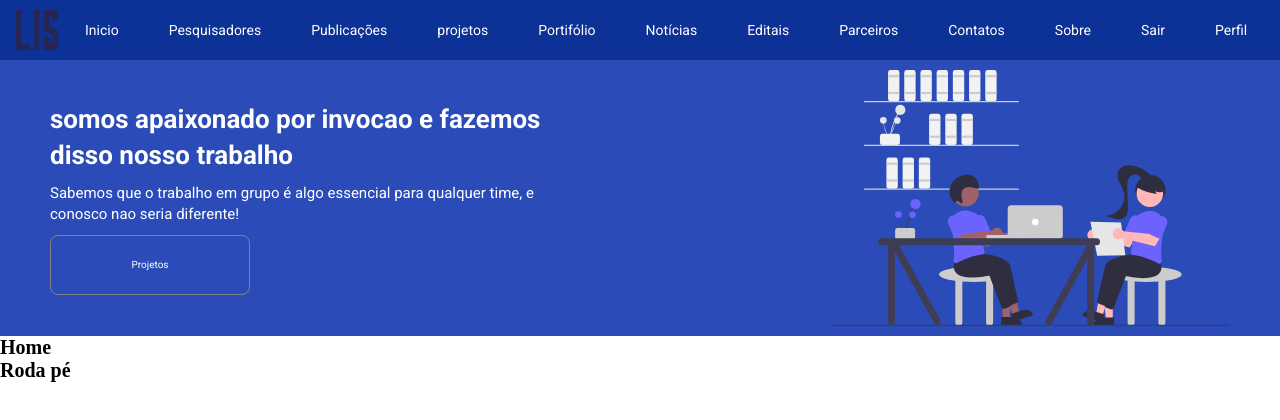
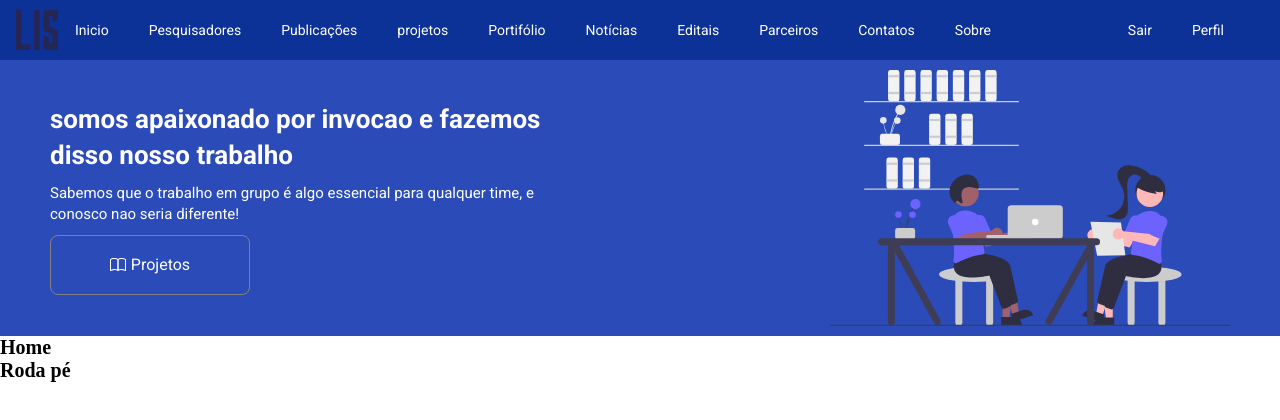
Before and after one commit to Allysonfreitas210695/project-LIS, a React (Create React App) app: page / in a window 1280 px wide. Shown: the top 420 px of the page. Built offline with nearby package versions, Linux system fonts and the light colour scheme.

Commit message:
icone no botao

```diff
--- a/src/components/Header/BannerMessege/index.tsx
+++ b/src/components/Header/BannerMessege/index.tsx
@@ -1,6 +1,8 @@
 import React from 'react';
 import styled from 'styled-components';
 import { Link } from 'react-router-dom';
+import {BsBook} from 'react-icons/bs';
+import './style.css'
 
 export const MessageContainer = styled.div`
   width: 70%;
@@ -35,6 +37,7 @@ const Description = styled.h2`
 
 const Button = styled(Link)`
     display: flex;
+    font-size: 1.2rem;
     border: 1px solid var(--color-grey);
     height: 6rem;
     justify-content: center;
@@ -45,6 +48,7 @@ const Button = styled(Link)`
 
     @media(min-width: 768px){
         width: 200px;
+        font-size: 1.6rem;
     }
 `
 
@@ -58,7 +62,7 @@ export default function Messegen(){
              Sabemos que o trabalho em grupo é algo essencial para qualquer time, e conosco nao seria diferente!
          </Description>
          <Button to="/projetos">
-             Projetos
+           <BsBook className="afasta"/> Projetos
          </Button>
      </MessageContainer>
     );
--- /dev/null
+++ b/src/components/Header/BannerMessege/style.css
@@ -0,0 +1,3 @@
+.afasta{
+    margin-right: 5px;
+}
--- a/src/components/Header/Menu/index.tsx
+++ b/src/components/Header/Menu/index.tsx
@@ -34,7 +34,7 @@ const MenuHeaderNavigtion = styled.nav`
     transition: transform 2s;
 
     @media(min-width: 768px){
-        transform: none;
+          transform: none;
           background-color: transparent;
           display: flex;
           position: static;
--- a/src/components/Header/MenuList/index.tsx
+++ b/src/components/Header/MenuList/index.tsx
@@ -18,7 +18,6 @@ const ListMenu = styled.ul`
         margin: 0;
 
         li{
-            margin-left: 1rem;
             margin-bottom: 0;
             color: var(--color-white);
         }
```
